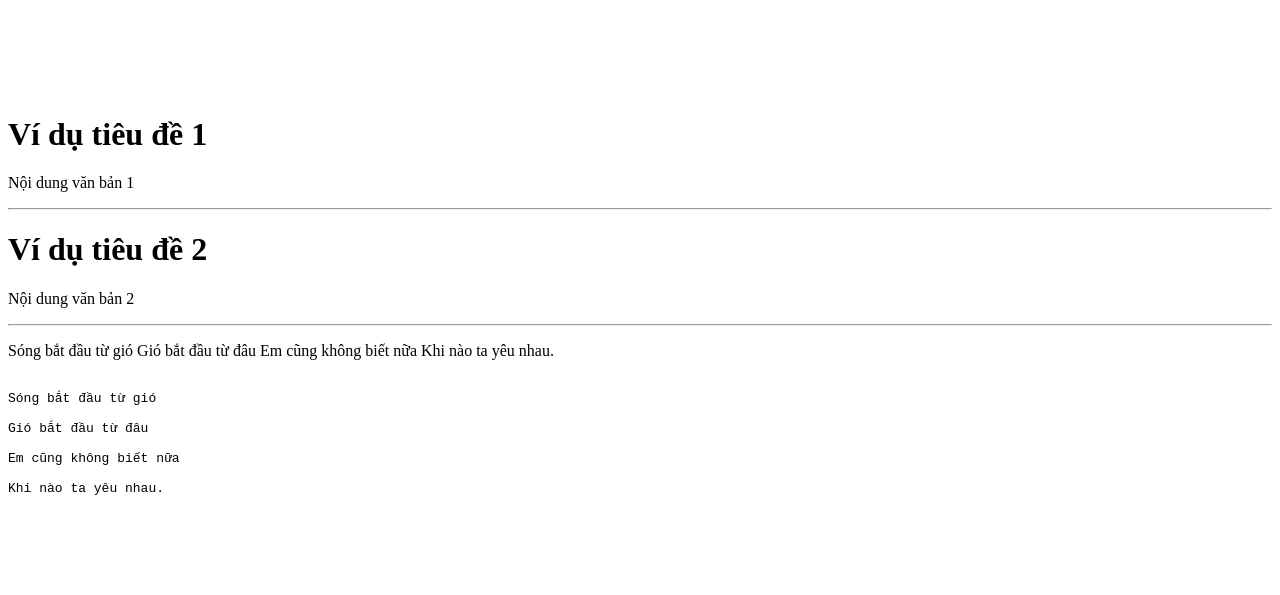
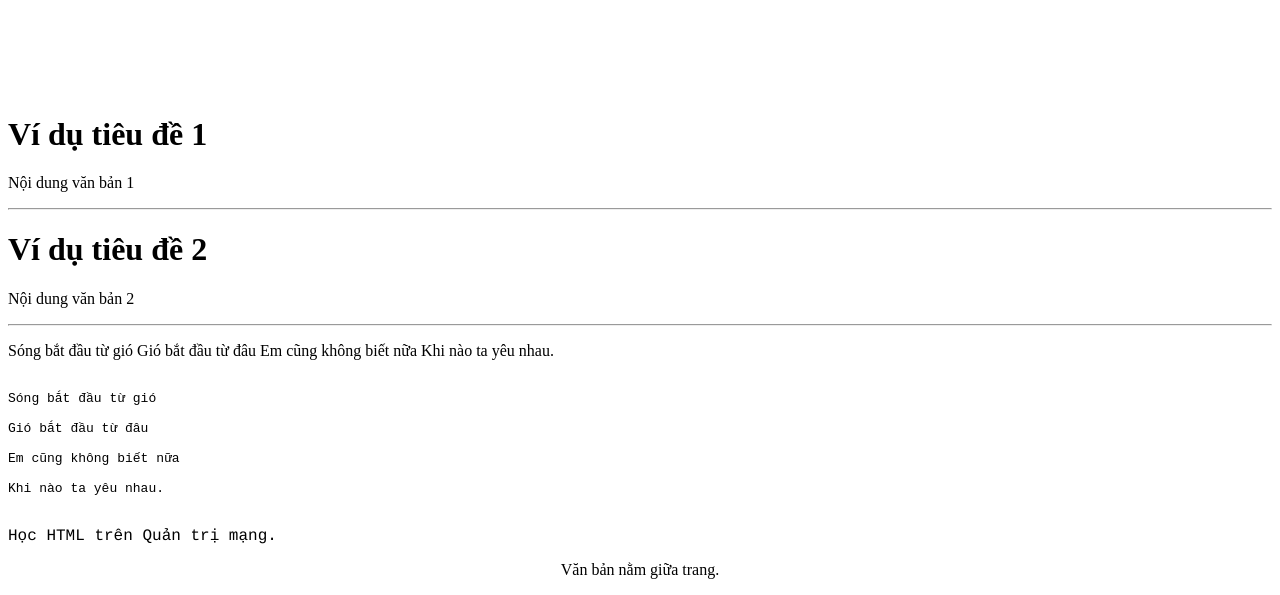
Before and after one commit to Takucht/takucht.github.io, a plain HTML site: page index.html in a window 1280 px wide. Shown: the part 700-1295 px from the top of the page. Before the commit the page ends 1224 px from the top, so only its background shows below. Drawn offline with Linux system fonts and the light colour scheme.

Commit message:
Update index.html

```diff
--- a/index.html
+++ b/index.html
@@ -52,5 +52,7 @@ Em cũng không biết nữa
 Khi nào ta yêu nhau.
 
 </pre>
- </body>
+<p style="font-family:courier;">Học HTML trên Quản trị mạng.</p>
+   <p style="text-align:center;">Văn bản nằm giữa trang.</p>
+  </body>
 </html>
```
